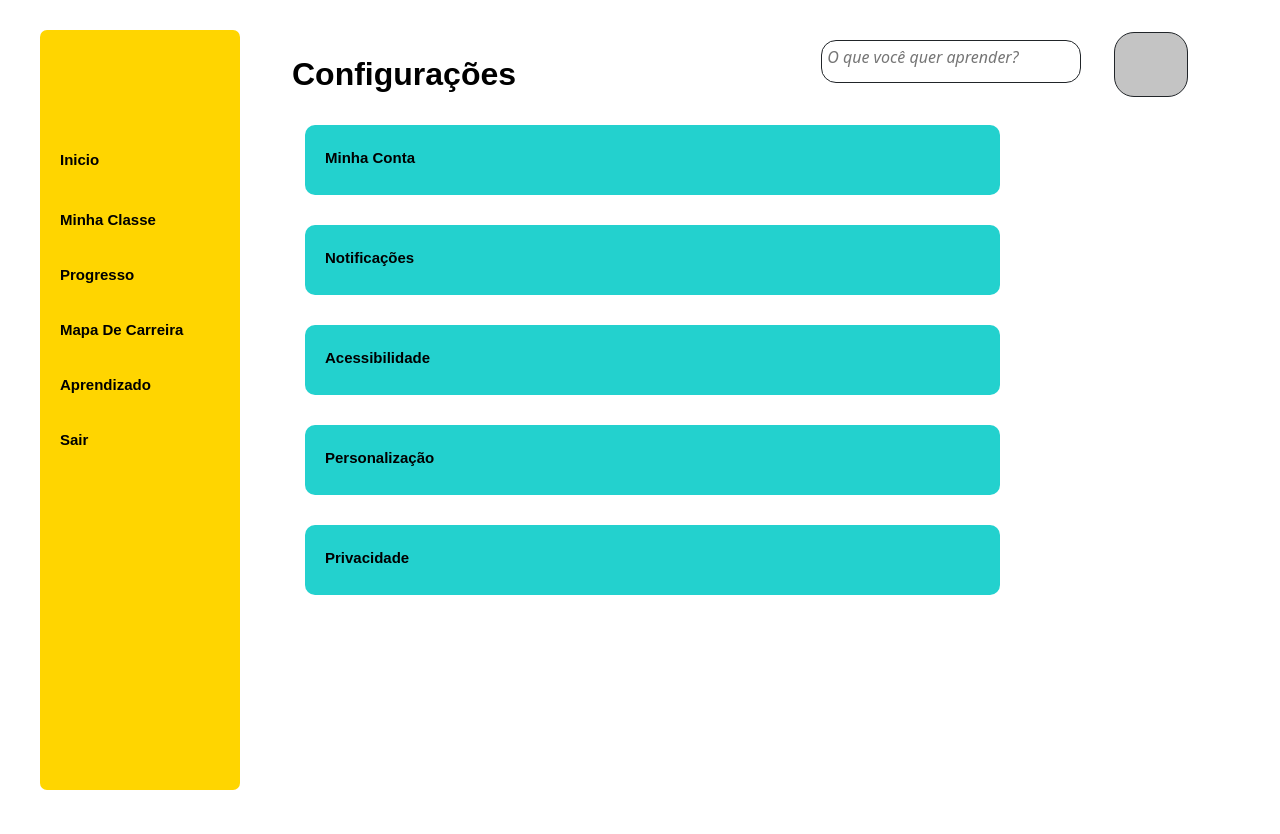
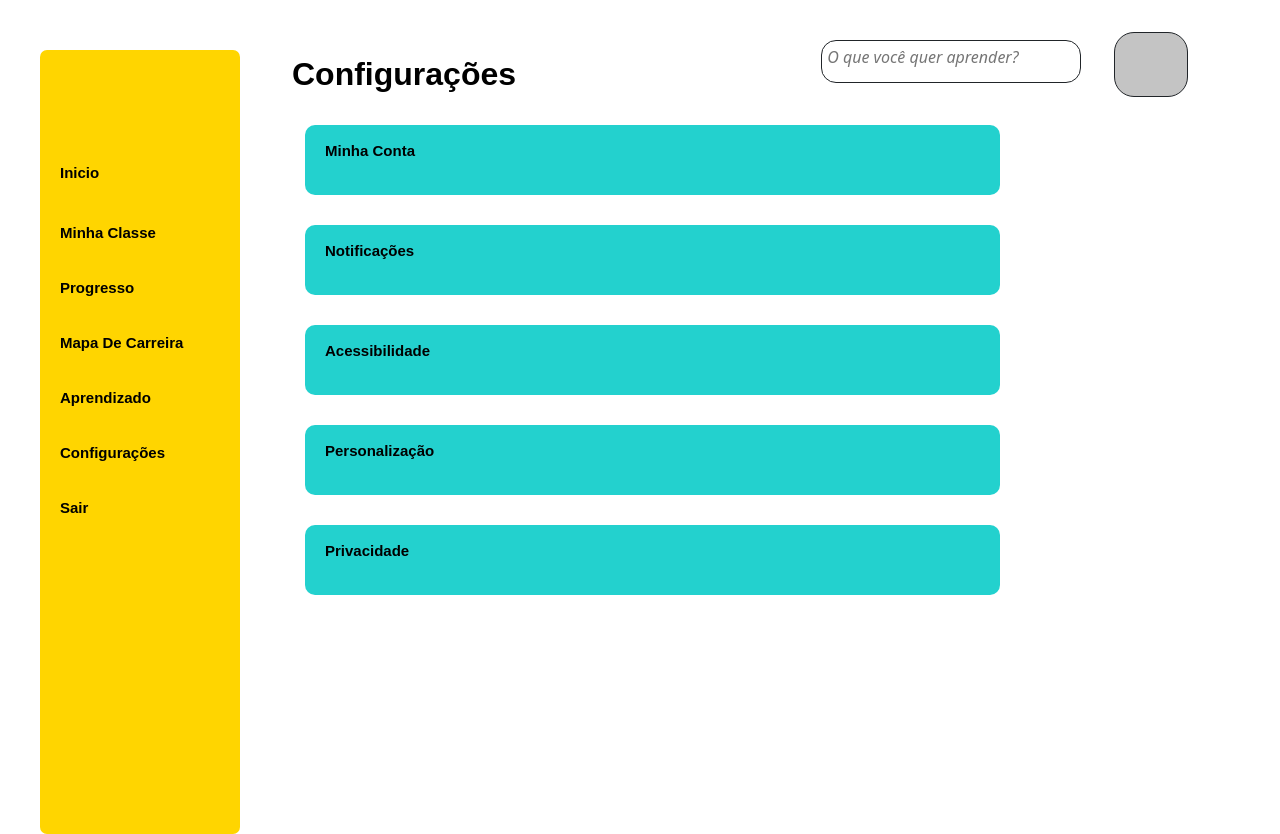
Before and after one commit to LucasFrigo/bauen, a Django app: template bauen/templates/configuracoes.html in a window 1280 px wide. Before the commit the page ends 790 px from the top, so only its background shows below. Run offline with Django 3.2, Linux system fonts and the light colour scheme; the template is opened without the code that fills it, so the values that code supplies are empty.

Commit message:
Layout das telas atualizadas
Atualizei o layout das paginas e inclui o link de configurações

```diff
--- a/bauen/templates/configuracoes.html
+++ b/bauen/templates/configuracoes.html
@@ -44,6 +44,7 @@
         <a class="anima_link link_Prog">Progresso</a>
         <a class="anima_link link_Carr" href="mapa_de_carreira.html">Mapa De Carreira</a>
         <a class="anima_link link_Aprend" href="aprendizado.html">Aprendizado</a>
+        <a class="anima_link link_Config" href="configuracoes.html">Configurações</a>
         <a class="anima_link link_Sair">Sair</a>
     </div>
   </div>
--- a/bauen/templates/mapa_de_carreira.html
+++ b/bauen/templates/mapa_de_carreira.html
@@ -95,6 +95,7 @@
                     <a class="anima_link link_Prog">Progresso</a>
                     <a class="anima_link link_Carr" href="mapa_de_carreira.html">Mapa De Carreira</a>
                     <a class="anima_link link_Aprend" href="aprendizado.html">Aprendizado</a>
+                    <a class="anima_link link_Config" href="configuracoes.html">Configurações</a>
                     <a class="anima_link link_Sair">Sair</a>
                 </div>
           </div>
--- a/bauen/templates/minha_classe.html
+++ b/bauen/templates/minha_classe.html
@@ -51,6 +51,7 @@
       <a class="anima_link link_Prog">Progresso</a>
       <a class="anima_link link_Carr" href="mapa_de_carreira.html">Mapa De Carreira</a>
       <a class="anima_link link_Aprend" href="aprendizado.html">Aprendizado</a>
+      <a class="anima_link link_Config" href="configuracoes.html">Configurações</a>
       <a class="anima_link link_Sair">Sair</a>
     </div>
   </div>
--- a/bauen/templates/styles/style_configuracoes.css
+++ b/bauen/templates/styles/style_configuracoes.css
@@ -4,7 +4,7 @@
 
 body {
     background-color: #ffffff;
-    overflow: hidden;
+    overflow: scroll;
 }
 
 .lay_white{
@@ -90,7 +90,27 @@
     top: 150px;
     left: 15px;
 }
+/* Layout do lado esquerdo da tela (Barra amarela)*/
 
+.bar_left_ye{
+    width: 200px;
+    height: 98%;
+    position: absolute;
+    top: 50px;
+    left: 40px;
+    overflow: hidden;
+}
+/*Campo amarelo*/
+.campo_ye{
+    width: 100%;
+    height: 100%;
+    background: rgb(255, 213, 0);
+    position: absolute;
+    top: 0px;
+    left: 0px;
+    border-radius: 7px;
+    overflow: hidden;
+}
 .anima_link{
     width: 80px;
     font-family: sans-serif;
@@ -98,7 +118,7 @@
     font-size: 15px;
     text-align: left;
     color: #000000;
-    line-height: 60px;
+    line-height: 45px;
     white-space: nowrap;
     transition-property: color;
     transition-duration: 0.15s;
@@ -136,18 +156,21 @@
     left:20px
 
 }
-.link_Sair{
+.link_Config{
     position: absolute;
     top:380px;
     left:20px
-
+}
+.link_Sair{
+    position: absolute;
+    top:435px;
+    left:20px
 }
 #link_position{
     left: 20px;
     top: 3px;
     position: relative;
 }
-
 
 .bar_right_white{
     width: 13%;
@@ -159,24 +182,7 @@
     overflow: hidden;
     border-radius: 15px;
 }
-.bar_left_ye{
-    width: 200px;
-    height: 95%;
-    position: absolute;
-    top: 30px;
-    left: 40px;
-    overflow: hidden;
-}
-.campo_ye{
-    width: 100%;
-    height: 100%;
-    background: rgb(255, 213, 0);
-    position: absolute;
-    top: 0px;
-    left: 0px;
-    border-radius: 7px;
-    overflow: hidden;
-}
+
 .space_bar-pesquisa{
     background: rgb(255, 255, 255);
     width: 29%;
@@ -185,9 +191,6 @@
   /*right:8%;*/
     top: 30px;
     position: absolute;
-
-
-
 }
 
 #divBusca{
@@ -199,7 +202,6 @@
     position: absolute;
     top: 10px;
     left: 2px;
-
   }
 
   #txtBusca{
```
Also changed, not shown: bauen/templates/aprendizado.html (+6 -5 lines), bauen/templates/styles/style_aprendizado.css (+6 -2 lines), bauen/templates/styles/style_mapadecarr.css (+6 -2 lines), bauen/templates/styles/style_minhaclasse.css (+6 -2 lines). Lines whose indentation alone changed are shown as unchanged.
